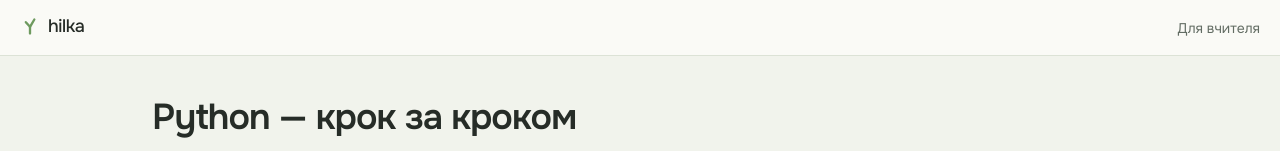
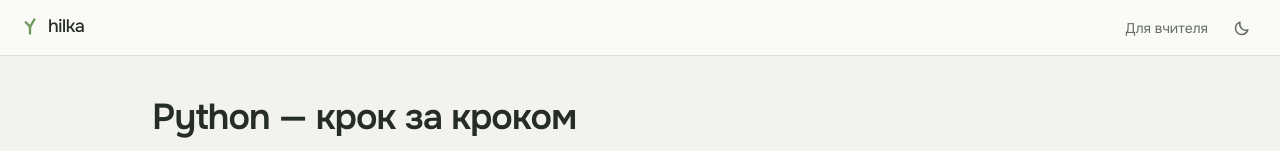
Before and after one commit to Chekushka/Hilka, a Next.js app: page / in a window 1280 px wide. Shown: the top 151 px of the page. Built offline with nearby package versions, Linux system fonts and the light colour scheme.

Commit message:
Add a light/dark switch to the app bar
Co-Authored-By: Claude Opus 5.5 <noreply@anthropic.com>
Claude-Session: https://claude.ai/code/session_01KGCBDuJ1zvLbCqkBs4V8dj

```diff
--- a/app/globals.css
+++ b/app/globals.css
@@ -60,11 +60,20 @@
 
   --font-ui: "Onest", "Inter", system-ui, -apple-system, "Segoe UI", sans-serif;
   --font-code: "JetBrains Mono", ui-monospace, "Fira Code", monospace;
+
+  /* Native controls and scrollbars follow the theme too. */
+  color-scheme: light;
 }
 
-/* An afternoon classroom with south-facing windows is a real condition. */
+/*
+ * Dark. An afternoon classroom with south-facing windows is a real condition.
+ * The system decides until someone presses the toggle in the app bar
+ * (lib/theme-client.ts), which sets data-theme on <html>. CSS cannot share one
+ * declaration block between the two selectors, so the palette is written
+ * twice — lib/theme.test.ts fails if the copies ever differ.
+ */
 @media (prefers-color-scheme: dark) {
-  :root {
+  :root:not([data-theme='light']) {
     --bg: #1a201d;          /* green-tinted, not neutral charcoal */
     --surface: #242b27;
     --shell: #12160f;
@@ -82,7 +91,31 @@
     --failure: #d4645a;
 
     --shadow-raised: 0 1px 2px rgb(0 0 0 / 0.3), 0 2px 8px rgb(0 0 0 / 0.25);
+
+    color-scheme: dark;
   }
+}
+
+:root[data-theme='dark'] {
+  --bg: #1a201d;          /* green-tinted, not neutral charcoal */
+  --surface: #242b27;
+  --shell: #12160f;
+  --line: #333c36;
+  --ink: #e3e7de;
+  --ink-muted: #9aa69b;
+  --code-bg: #1e2521;
+
+  --accent: #6fa79c;
+  --accent-soft: #2a3b37;
+  --growth: #86b575;
+  --honey: #dfae4e;
+  --soil: #4d4536;
+  --attention: #c79358;
+  --failure: #d4645a;
+
+  --shadow-raised: 0 1px 2px rgb(0 0 0 / 0.3), 0 2px 8px rgb(0 0 0 / 0.25);
+
+  color-scheme: dark;
 }
 
 /* Tailwind v4 reads the scale from here, so utilities and raw CSS stay in sync. */
--- a/app/layout.tsx
+++ b/app/layout.tsx
@@ -1,6 +1,7 @@
 import type { Metadata } from 'next';
 import { JetBrains_Mono, Onest } from 'next/font/google';
 import { t } from '@/lib/i18n';
+import { themeInitScript } from '@/lib/theme';
 import './globals.css';
 
 /*
@@ -31,7 +32,17 @@ export const metadata: Metadata = {
 
 export default function RootLayout({ children }: LayoutProps<'/'>) {
   return (
-    <html lang="uk" className={`${interface_.variable} ${code.variable} h-full antialiased`}>
+    // suppressHydrationWarning: the theme script sets data-theme on <html> before React
+    // hydrates, so the attribute legitimately differs from the server's HTML.
+    <html
+      lang="uk"
+      className={`${interface_.variable} ${code.variable} h-full antialiased`}
+      suppressHydrationWarning
+    >
+      <head>
+        {/* Before the first paint, or a dark-theme page flashes light on every load (lib/theme.ts). */}
+        <script dangerouslySetInnerHTML={{ __html: themeInitScript }} />
+      </head>
       <body className="flex min-h-full flex-col">{children}</body>
     </html>
   );
--- a/components/canvas/TurtleCanvas.tsx
+++ b/components/canvas/TurtleCanvas.tsx
@@ -10,6 +10,7 @@
  */
 import { useEffect, useRef } from 'react';
 import type { Segment } from '@/lib/runner';
+import { useTheme } from '@/lib/theme-client';
 
 interface TurtleCanvasProps {
   drawing: Segment[];
@@ -42,6 +43,8 @@ export function TurtleCanvas({
   highlightLast = false
 }: TurtleCanvasProps) {
   const ref = useRef<HTMLCanvasElement>(null);
+  // The tokens are resolved into pixels below, so a theme switch has to draw again.
+  const theme = useTheme();
 
   useEffect(() => {
     const canvas = ref.current;
@@ -108,7 +111,7 @@ export function TurtleCanvas({
     } else {
       stroke(drawing, ink, 1.5, []);
     }
-  }, [drawing, target, width, height, highlightLast]);
+  }, [drawing, target, width, height, highlightLast, theme]);
 
   return (
     <canvas
--- a/components/layout/AppHeader.tsx
+++ b/components/layout/AppHeader.tsx
@@ -1,11 +1,13 @@
 /**
  * The app bar every screen shares (docs/mockups): the mark and wordmark on the
- * left, linking home, then whatever the route group puts beside it. Quiet on
- * purpose — no shadow, one hairline, the same surface as the task panel.
+ * left, linking home, then whatever the route group puts beside it, and the
+ * light/dark switch on every screen. Quiet on purpose — no shadow, one
+ * hairline, the same surface as the task panel.
  */
 import Link from 'next/link';
 import type { ReactNode } from 'react';
 import { BrandLockup } from '@/components/brand/BrandMark';
+import { ThemeToggle } from './ThemeToggle';
 import { t } from '@/lib/i18n';
 
 interface AppHeaderProps {
@@ -31,6 +33,7 @@ export function AppHeader({ nav, aside }: AppHeaderProps) {
       )}
       <span className="flex-1" />
       {aside}
+      <ThemeToggle />
     </header>
   );
 }
--- /dev/null
+++ b/components/layout/ThemeToggle.tsx
@@ -0,0 +1,62 @@
+'use client';
+
+/**
+ * Light / dark switch in the app bar. One press flips what is on screen and
+ * remembers it in this browser (lib/theme-client.ts); before anyone presses it, the
+ * system's own setting decides. Two states, not three: a "follow the system"
+ * option is one more thing to explain to a twelve-year-old, and clearing site
+ * data gets it back.
+ *
+ * The icon shows where a press leads (a moon in the light theme), and the
+ * label says it in words.
+ */
+import { setTheme, useTheme } from '@/lib/theme-client';
+import { t } from '@/lib/i18n';
+
+function Moon() {
+  return (
+    <svg aria-hidden="true" viewBox="0 0 20 20" width="18" height="18" fill="none">
+      <path
+        d="M16.5 12.2A7 7 0 0 1 7.8 3.5a7 7 0 1 0 8.7 8.7Z"
+        stroke="currentColor"
+        strokeWidth="1.6"
+        strokeLinejoin="round"
+      />
+    </svg>
+  );
+}
+
+function Sun() {
+  return (
+    <svg aria-hidden="true" viewBox="0 0 20 20" width="18" height="18" fill="none">
+      <circle cx="10" cy="10" r="3.6" stroke="currentColor" strokeWidth="1.6" />
+      <path
+        d="M10 1.8v2M10 16.2v2M1.8 10h2M16.2 10h2M4.2 4.2l1.4 1.4M14.4 14.4l1.4 1.4M4.2 15.8l1.4-1.4M14.4 5.6l1.4-1.4"
+        stroke="currentColor"
+        strokeWidth="1.6"
+        strokeLinecap="round"
+      />
+    </svg>
+  );
+}
+
+export function ThemeToggle() {
+  const theme = useTheme();
+  // The server cannot know the theme; until hydration, hold the space so nothing shifts.
+  if (theme === null) {
+    return <span aria-hidden="true" className="h-9 w-9 flex-none" />;
+  }
+  const dark = theme === 'dark';
+  const label = dark ? t('shell.themeToLight') : t('shell.themeToDark');
+  return (
+    <button
+      type="button"
+      onClick={() => setTheme(dark ? 'light' : 'dark')}
+      aria-label={label}
+      title={label}
+      className="flex h-9 w-9 flex-none items-center justify-center rounded-md text-ink-muted hover:bg-shell hover:text-ink"
+    >
+      {dark ? <Sun /> : <Moon />}
+    </button>
+  );
+}
--- /dev/null
+++ b/lib/theme-client.ts
@@ -0,0 +1,55 @@
+/**
+ * The browser side of lib/theme.ts: reading what is on screen, switching it,
+ * and a hook that re-renders when it changes. Client components only.
+ */
+import { useSyncExternalStore } from 'react';
+import { parseTheme, resolveTheme, THEME_CHANGE_EVENT, THEME_STORAGE_KEY, type Theme } from './theme';
+
+const SYSTEM_DARK = '(prefers-color-scheme: dark)';
+
+function currentTheme(): Theme {
+  return resolveTheme(
+    parseTheme(document.documentElement.getAttribute('data-theme')),
+    window.matchMedia(SYSTEM_DARK).matches
+  );
+}
+
+/** Switches the whole page at once and remembers the choice. Storage may be blocked; the switch still happens. */
+export function setTheme(theme: Theme) {
+  document.documentElement.setAttribute('data-theme', theme);
+  try {
+    localStorage.setItem(THEME_STORAGE_KEY, theme);
+  } catch {
+    // Private window or blocked storage: this page still switches, the next one starts from the system.
+  }
+  window.dispatchEvent(new Event(THEME_CHANGE_EVENT));
+}
+
+function subscribe(onChange: () => void) {
+  const media = window.matchMedia(SYSTEM_DARK);
+  // Another tab switched: follow it, so two open tabs never disagree.
+  const onStorage = (event: StorageEvent) => {
+    if (event.key !== THEME_STORAGE_KEY) return;
+    const theme = parseTheme(event.newValue);
+    if (theme) document.documentElement.setAttribute('data-theme', theme);
+    else document.documentElement.removeAttribute('data-theme');
+    onChange();
+  };
+  media.addEventListener('change', onChange);
+  window.addEventListener(THEME_CHANGE_EVENT, onChange);
+  window.addEventListener('storage', onStorage);
+  return () => {
+    media.removeEventListener('change', onChange);
+    window.removeEventListener(THEME_CHANGE_EVENT, onChange);
+    window.removeEventListener('storage', onStorage);
+  };
+}
+
+/**
+ * The theme on screen, re-rendering when it changes — for the toggle, and for
+ * anything that resolves tokens into pixels once (TurtleCanvas) and so has to
+ * draw again. `null` on the server and during hydration: the server cannot know.
+ */
+export function useTheme(): Theme | null {
+  return useSyncExternalStore(subscribe, currentTheme, () => null);
+}
--- /dev/null
+++ b/lib/theme.ts
@@ -0,0 +1,36 @@
+/**
+ * Light or dark, chosen by the student or teacher and remembered in this
+ * browser. Until someone chooses, the operating system decides
+ * (`prefers-color-scheme`), as it always did. A choice is written to
+ * `<html data-theme>`, which app/globals.css reads; nothing else changes —
+ * every colour already comes from the tokens.
+ *
+ * Kept in localStorage only: a display preference is not progress, and it is
+ * not worth a progress code or a row.
+ *
+ * This module is pure, so the root layout (a server component) can inline the
+ * script; the browser side is lib/theme-client.ts.
+ */
+export type Theme = 'light' | 'dark';
+
+export const THEME_STORAGE_KEY = 'hilka-theme';
+export const THEME_CHANGE_EVENT = 'hilka-theme-change';
+
+/** A stored value, if it is one this code wrote. Anything else means "not chosen". */
+export function parseTheme(value: string | null | undefined): Theme | null {
+  return value === 'light' || value === 'dark' ? value : null;
+}
+
+/** The theme on screen: the explicit choice, else what the system asks for. */
+export function resolveTheme(chosen: Theme | null, systemDark: boolean): Theme {
+  return chosen ?? (systemDark ? 'dark' : 'light');
+}
+
+/**
+ * Runs in `<head>` before the first paint (app/layout.tsx), so a page never
+ * flashes light before turning dark. Plain ES5 and self-contained: it is
+ * inlined as text, not bundled.
+ */
+export const themeInitScript = `(function(){try{var t=localStorage.getItem(${JSON.stringify(
+  THEME_STORAGE_KEY
+)});if(t==='light'||t==='dark'){document.documentElement.setAttribute('data-theme',t)}}catch(e){}})();`;
--- a/messages/uk.json
+++ b/messages/uk.json
@@ -2,7 +2,9 @@
   "shell": {
     "home": "Hilka — на головну",
     "navLabel": "Розділи",
-    "lessons": "Уроки"
+    "lessons": "Уроки",
+    "themeToDark": "Увімкнути темну тему",
+    "themeToLight": "Увімкнути світлу тему"
   },
   "home": {
     "title": "Python — крок за кроком",
```
Also changed, not shown: 2 other files (tests, documents, lock files or other folders).
